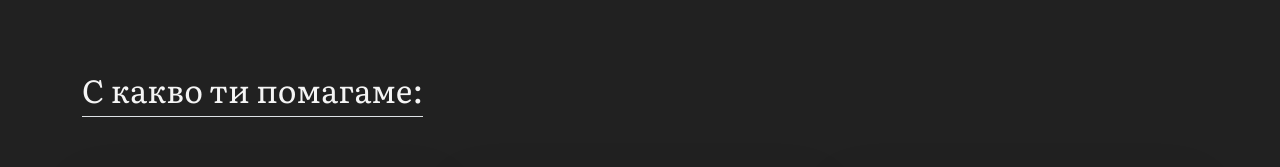
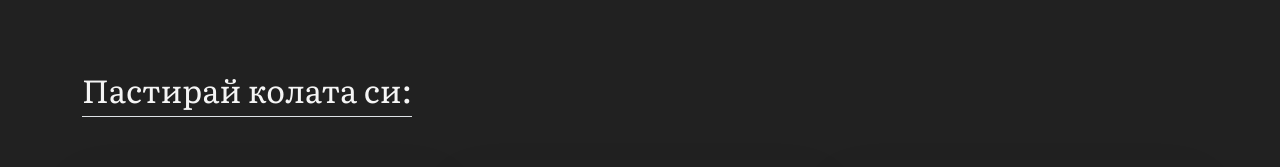
Before and after one commit to drago1520/AutoBusinessWebsite-Friend, a plain HTML site: page index.html in a window 1280 px wide. Shown: the part 135-302 px from the top of the page. Drawn offline with nearby package versions, Linux system fonts and the light colour scheme; some packages are replaced by stand-ins of ours; a web font is replaced by a local one.

Commit message:
Update index.html

```diff
--- a/index.html
+++ b/index.html
@@ -32,7 +32,7 @@
 
   <!--Features!!!!!!!!!!!!!!!!!!!!!!!!!!!!!!!!!!!!!-->
   <div class="container  pt-5" id="custom-cards">
-    <h2 class="pb-2 border-bottom">С какво ти помагаме:</h2>
+    <h2 class="pb-2 border-bottom">Пастирай колата си:</h2>
 
     <div class="row row-cols-1 row-cols-lg-3 align-items-stretch g-4 py-5">
       <div class="col">
```
